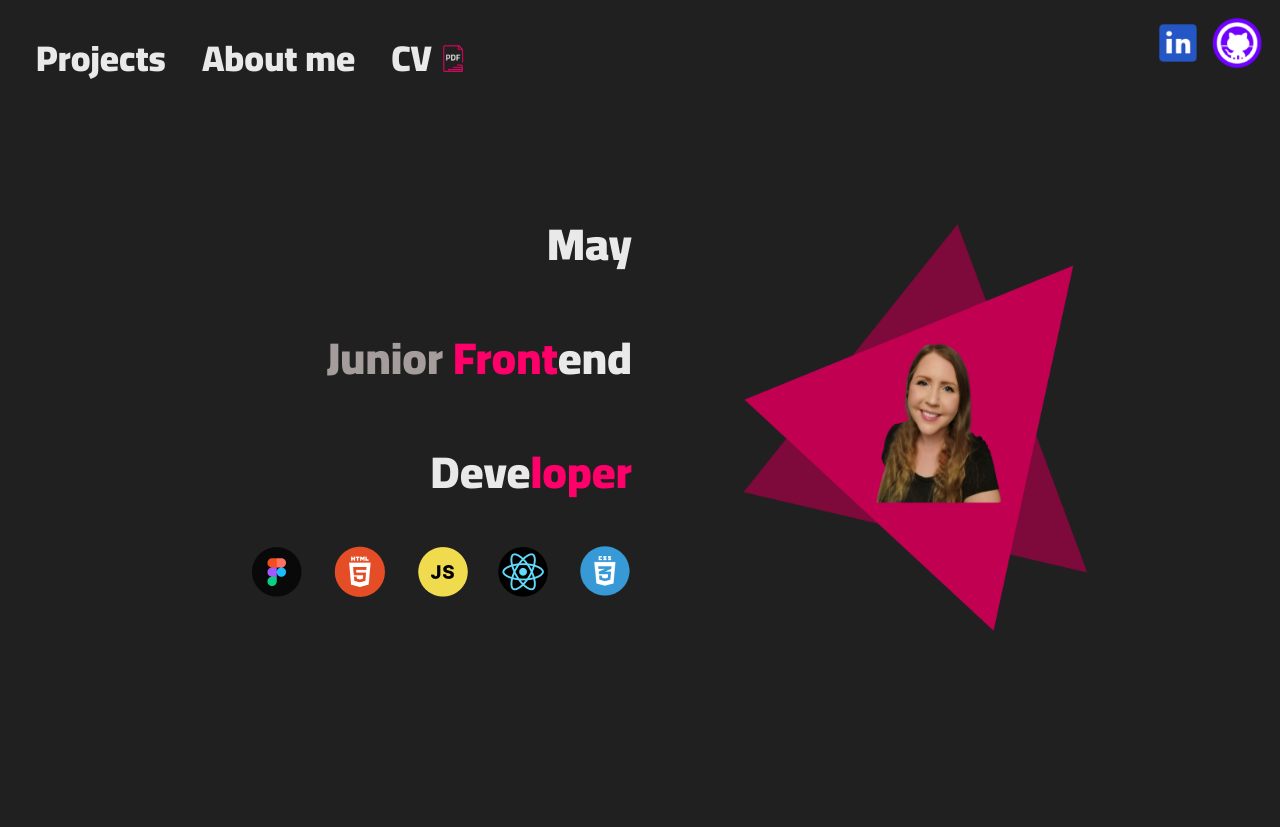
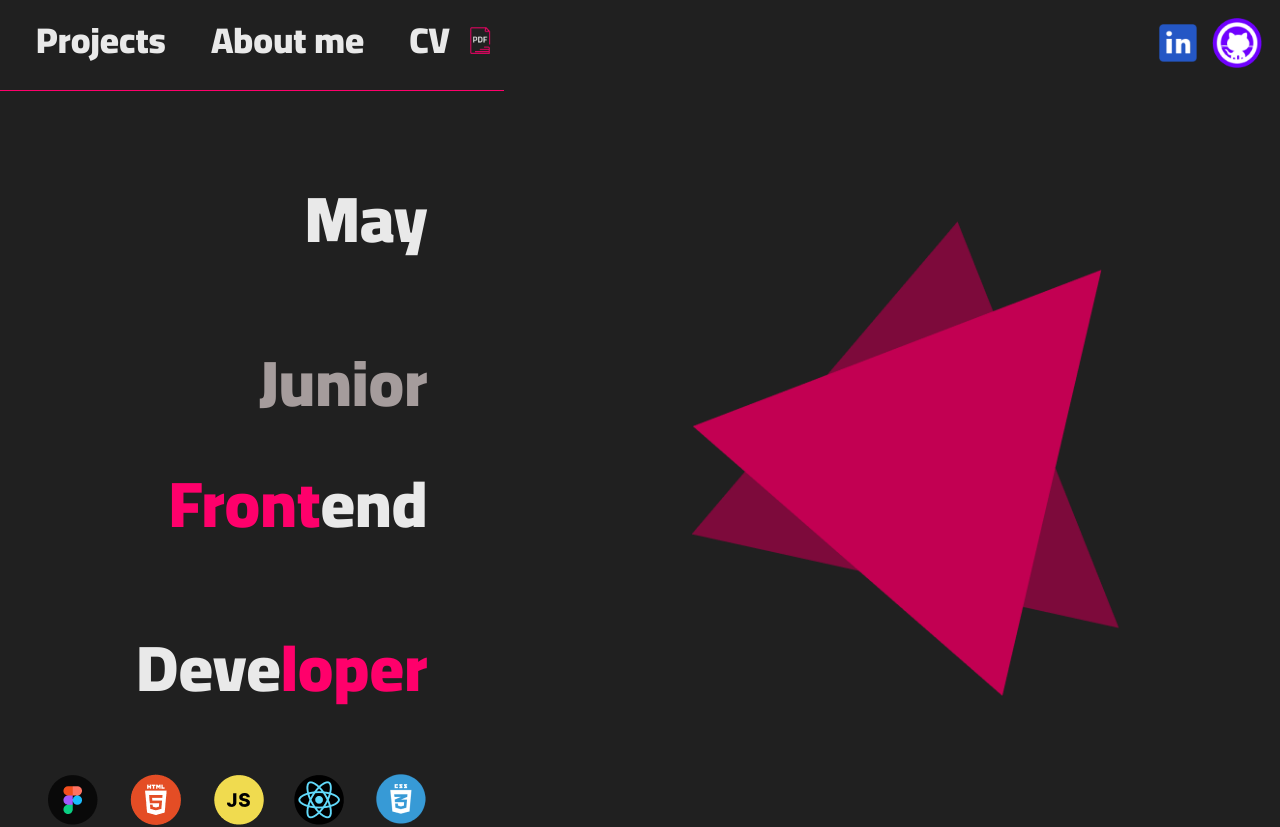
Before and after one commit to Maykodehode/mayportfolio, a React (Create React App) app: page / in a window 1280 px wide. Shown: the top 827 px of the page. Built offline with nearby package versions, Linux system fonts and the light colour scheme.

Commit message:
update css, about me

```diff
--- a/src/App.css
+++ b/src/App.css
@@ -37,12 +37,12 @@ a:focus {
 
 /* Track */
 ::-webkit-scrollbar-track {
-  background: #ff006b;
+  background: #202020;
 }
 
 /* Handle */
 ::-webkit-scrollbar-thumb {
-  background: #61dafb;
+  background: #fff;
 }
 
 /* Handle on hover */
@@ -55,14 +55,23 @@ a:focus {
 /* ======================================================================================================== */
 .NavbarOne {
   display: flex;
-  gap: 2em;
+  gap: 2.5em;
   margin-left: 2em;
+  margin-top: -1em;
 }
 
 .pdficon {
   height: 23%;
   margin-top: 2.5em;
   margin-left: -1.4em;
+}
+
+.lineNav {
+  position: absolute;
+  top: 5em;
+  left: 0;
+  width: 28em;
+  height: 0.05em;
 }
 
 /* ======================================================================================================== */
@@ -82,8 +91,8 @@ a:focus {
 .title {
   align-self: center;
   text-align: right;
-  font-size: 1.4rem;
-  padding-bottom: 5rem;
+  font-size: 1.8em;
+  margin-right: 4em;
 }
 
 .graytext {
@@ -92,11 +101,6 @@ a:focus {
 
 .colortext {
   color: #ff006b;
-}
-
-.selfie {
-  width: 90%;
-  min-width: 10em;
 }
 
 .emphasize {
@@ -193,7 +197,7 @@ a:focus {
 }
 
 .picture {
-  margin-top: 0.7em;
+  margin-top: 0.6em;
 }
 
 /* ======================================================================================================== */
@@ -257,7 +261,7 @@ a:focus {
   height: 25em;
   border-radius: 0.5em;
   margin: 5em 1em 0 1em;
-  color: #fff;
+  color: #e9e9e9;
 }
 
 .polygons {
@@ -303,7 +307,7 @@ a:focus {
 
 .button:hover,
 .button:focus {
-  outline: 0.1em solid #fff;
+  outline: 0.1em solid #e9e9e9;
 }
 
 .github-button {
@@ -315,7 +319,7 @@ a:focus {
 .githubbuttontext {
   margin: auto;
   margin-left: 0.1em;
-  color: #fff;
+  color: #e9e9e9;
   font-weight: 500;
   font-size: 1em;
 }
--- a/src/Components/AboutMeSectionComponents.js
+++ b/src/Components/AboutMeSectionComponents.js
@@ -1,4 +1,4 @@
-import imageTwo from "../Images/picture.png";
+import imageTwo from "../Images/imageofme.png";
 import homebutton from "../Images/homebtn.png";
 
 export default function AboutMe() {
--- a/src/Components/FrontSectionComponents.js
+++ b/src/Components/FrontSectionComponents.js
@@ -1,7 +1,7 @@
 import icon from "../Images/icon.png";
 import linkedin from "../Images/linkedin.png";
 import github from "../Images/github.png";
-import image from "../Images/portrett.png";
+import image from "../Images/polygons1.png";
 import logos from "../Images/logos.png";
 
 export function NavbarOne() {
@@ -19,6 +19,7 @@ export function NavbarOne() {
       <a href="https://1drv.ms/b/s!AvHm0FmgWKt1mcNRmYS73Z1Z6SwCbA?e=SrcmIF">
         <img className="pdficon" src={icon} alt="Download icon" />
       </a>
+      <div className="lineNav line"></div>
     </div>
   );
 }
@@ -49,7 +50,9 @@ export function NavbarTwo() {
 }
 
 export function Portrait() {
-  return <img className="selfie" src={image} height="600px" alt="portrait" />;
+  return (
+    <img className="frontpage-logo" src={image} height="700em" alt="portrait" />
+  );
 }
 
 export function FrontText() {
```
Also changed, not shown: src/Images/imageofme.png (added), src/Images/polygons1.png (added).
